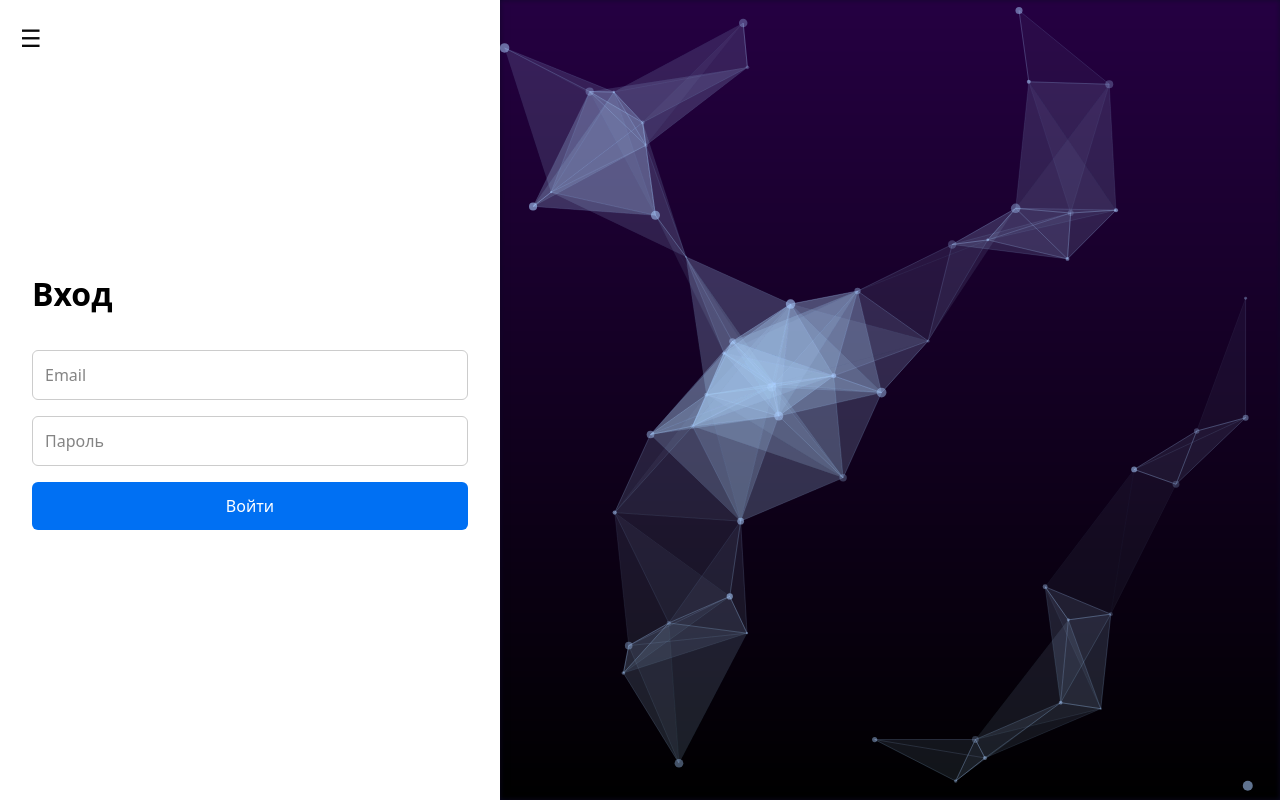
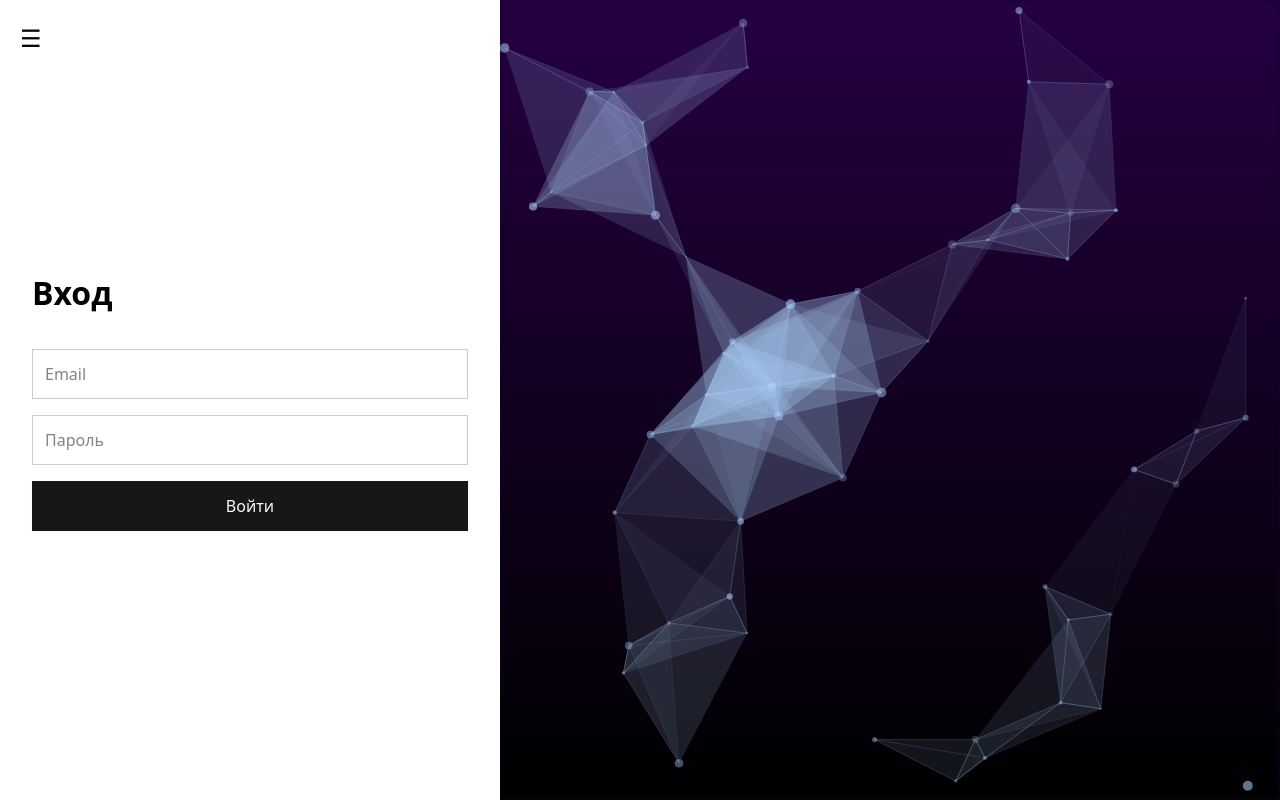
Before and after one commit to Anen135/b-apps-tasks, a Next.js app: page /login in a window 1280 px wide. Built offline with nearby package versions, Linux system fonts and the light colour scheme.

Commit message:
Подправил стили для кнопок на странице логина и сами кнопки в целом. Убрал бордер радиус у кнопок и сделал их более строгими.

```diff
--- a/src/app/globals.css
+++ b/src/app/globals.css
@@ -11,6 +11,13 @@ html, body {
 @custom-variant dark (&:is(.dark *));
 
 @theme inline {
+  /* Стили для скруглений по краям */
+  --xs-border-radius: 0.25rem;
+  --s-border-radius: 0.5rem;
+  --default-border-radius: 1rem;
+  --l-border-radius: 1.5;
+  --xl-border-radius: 2rem;
+
   --color-background: var(--background);
   --color-foreground: var(--foreground);
   --font-sans: var(--font-geist-sans);
@@ -51,6 +58,7 @@ html, body {
 }
 
 :root {
+  --button-color: rgb(31, 0, 58);
   --radius: 0.625rem;
   --background: oklch(1 0 0);
   --foreground: oklch(0.145 0 0);
@@ -86,6 +94,7 @@ html, body {
 }
 
 .dark {
+  --button-color: white;
   --background: oklch(0.145 0 0);
   --foreground: oklch(0.985 0 0);
   --card: oklch(0.205 0 0);
--- a/src/app/login/page.js
+++ b/src/app/login/page.js
@@ -3,6 +3,7 @@
 import { useState } from 'react';
 import Particles from 'react-tsparticles';
 import { loadSlim } from 'tsparticles-slim';
+import { Button } from '@/components/ui/button';
 
 export default function LoginPage() {
   const [email, setEmail] = useState('');
@@ -40,9 +41,9 @@ export default function LoginPage() {
             style={styles.input}
             required
           />
-          <button type="submit" style={styles.button}>
-            Войти
-          </button>
+          <Button
+            style={styles.button}
+          >Войти</Button>
         </form>
       </div>
 
@@ -155,18 +156,15 @@ const styles = {
   input: {
     padding: '12px',
     marginBottom: '16px',
-    borderRadius: '6px',
+    // borderRadius: '6px',
     border: '1px solid #ccc',
     fontSize: '16px',
   },
   button: {
     padding: '12px',
-    backgroundColor: '#0070f3',
-    color: 'white',
-    border: 'none',
-    borderRadius: '6px',
     fontSize: '16px',
     cursor: 'pointer',
+    height: '50px',
   },
   right: {
     flex: 1,
--- a/src/components/ui/button.jsx
+++ b/src/components/ui/button.jsx
@@ -5,7 +5,7 @@ import { cva } from "class-variance-authority";
 import { cn } from "@/lib/utils"
 
 const buttonVariants = cva(
-  "inline-flex items-center justify-center gap-2 whitespace-nowrap rounded-md text-sm font-medium transition-all disabled:pointer-events-none disabled:opacity-50 [&_svg]:pointer-events-none [&_svg:not([class*='size-'])]:size-4 shrink-0 [&_svg]:shrink-0 outline-none focus-visible:border-ring focus-visible:ring-ring/50 focus-visible:ring-[3px] aria-invalid:ring-destructive/20 dark:aria-invalid:ring-destructive/40 aria-invalid:border-destructive",
+  "inline-flex items-center justify-center gap-2 whitespace-nowrap text-sm font-medium transition-all disabled:pointer-events-none disabled:opacity-50 [&_svg]:pointer-events-none [&_svg:not([class*='size-'])]:size-4 shrink-0 [&_svg]:shrink-0 outline-none focus-visible:border-ring focus-visible:ring-ring/50 focus-visible:ring-[3px] aria-invalid:ring-destructive/20 dark:aria-invalid:ring-destructive/40 aria-invalid:border-destructive",
   {
     variants: {
       variant: {
@@ -22,7 +22,7 @@ const buttonVariants = cva(
         link: "text-primary underline-offset-4 hover:underline",
       },
       size: {
-        default: "h-9 px-4 py-2 has-[>svg]:px-3",
+        default: "h-9 px-4 py-3 has-[>svg]:px-3",
         sm: "h-8 rounded-md gap-1.5 px-3 has-[>svg]:px-2.5",
         lg: "h-10 rounded-md px-6 has-[>svg]:px-4",
         icon: "size-9",
```
